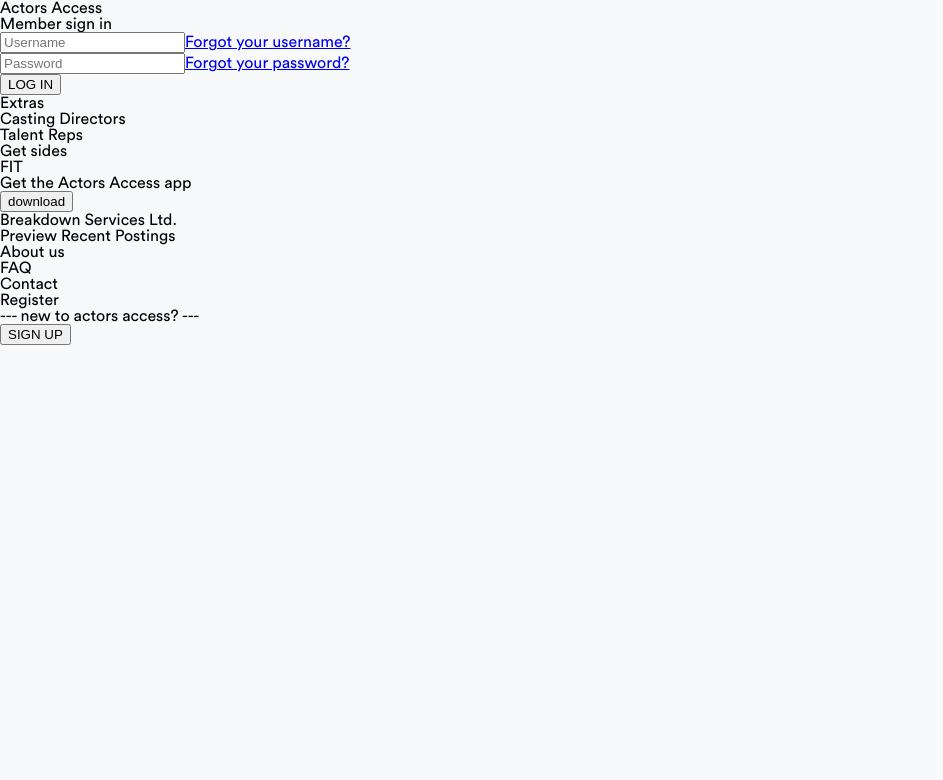
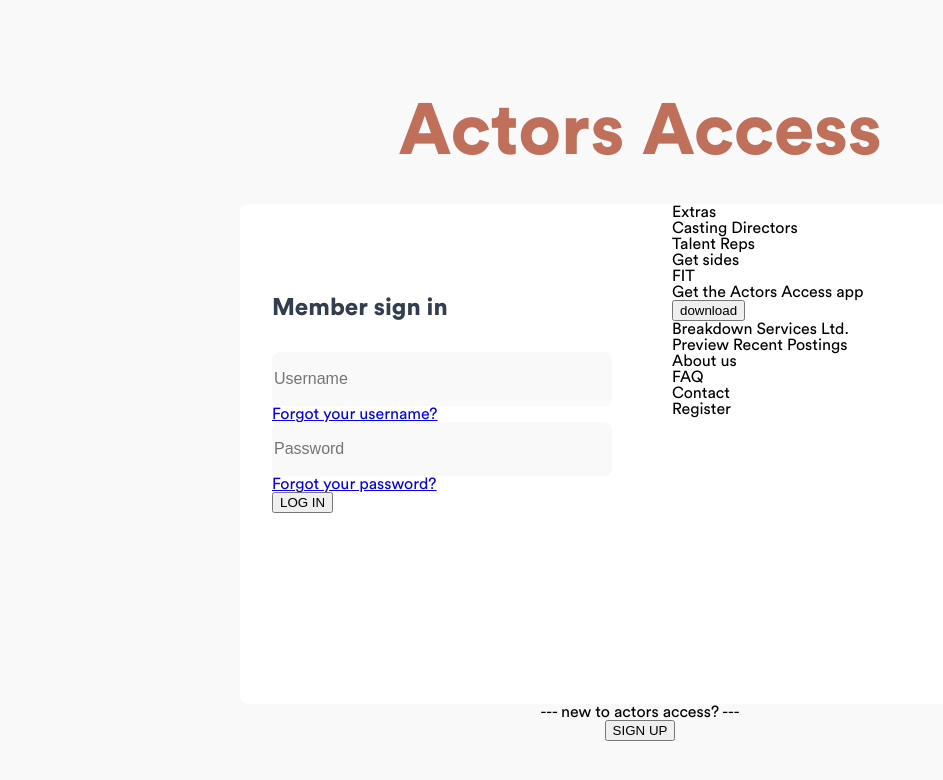
Before and after one commit to Zachcos/ActorsAccessRedesign, a Next.js app: page / in a window 1280 px wide. Shown: the top 780 px of the page, without its empty margins (0-943 px from the left). Built offline with nearby package versions, Linux system fonts and the light colour scheme.

Commit message:
Adjust color variables and add color prop to font function

```diff
--- a/pages/index.tsx
+++ b/pages/index.tsx
@@ -1,22 +1,68 @@
 import type { NextPage } from 'next';
+import { colors, font } from '../styles/variables';
+import styled from 'styled-components';
+
+const FullWrap = styled.div`
+  align-items: center;
+  display: flex;
+  flex-direction: column;
+  height: 100%;
+  padding-top: 96px;
+  width: 100%;
+`;
+
+const HeroText = styled.h1`
+  ${font(72, 900)};
+  color: ${colors.prim_5};
+  margin-bottom: 36px;
+`;
+
+const LoginCard = styled.div`
+  background-color: ${colors.white};
+  border-radius: 8px;
+  display: flex;
+  height: 500px;
+  width: 800px;
+`;
+
+const Login = styled.div`
+  padding-left: 32px;
+  width: 50%;
+  h2 {
+    ${font(24, 900, `${colors.neut_8}`)};
+    margin: 92px 0 32px 0;
+  }
+  .input {
+    display: flex;
+    flex-direction: column;
+    input {
+      ${font(16, 400)};
+      background: ${colors.neut_1};
+      border: none;
+      border-radius: 8px;
+      height: 52px;
+      width: 336px;
+    }
+  }
+`;
 
 const Home: NextPage = () => {
   return (
-    <div>
-      <h1>Actors Access</h1>
-      <div className='card'>
-        <div className='login'>
+    <FullWrap>
+      <HeroText>Actors Access</HeroText>
+      <LoginCard>
+        <Login>
           <h2>Member sign in</h2>
-          <div>
+          <div className='input input__user'>
             <input type='text' name='username' placeholder='Username' />
             <a href='#'>Forgot your username?</a>
           </div>
-          <div>
+          <div className='input input__pass'>
             <input type='password' name='password' placeholder='Password' />
             <a href='#'>Forgot your password?</a>
           </div>
           <button>LOG IN</button>
-        </div>
+        </Login>
         <div className='info'>
           <div className='top'>
             <div className='extras'>
@@ -50,11 +96,11 @@ const Home: NextPage = () => {
             </ul>
           </div>
         </div>
-      </div>
+      </LoginCard>
 
       <div className='divider'>--- new to actors access? ---</div>
       <button>SIGN UP</button>
-    </div>
+    </FullWrap>
   );
 };
 
--- a/styles/variables.ts
+++ b/styles/variables.ts
@@ -11,14 +11,15 @@ const colors = {
   prim_8: '#46190e',
   prim_9: '#37160a',
 
-  neut_1: '#f8f9fa',
+  white: '#ffffff',
+  neut_1: '#f9f9fa',
   neut_2: '#eff3f4',
   neut_3: '#dee6eb',
   neut_4: '#c8d4dd',
   neut_5: '#a4b1bd',
   neut_6: '#7b8290',
   neut_7: '#515a6b',
-  neut_8: '#343d4d',
+  neut_8: '#323D4E',
   neut_9: '#232933',
 
   succ_1: '#edfcf8',
@@ -52,10 +53,16 @@ const colors = {
   dang_9: '#3f1311',
 };
 
-const font = (size: number, weight: number, style?: string) => css`
+const font = (
+  size: number,
+  weight: number,
+  color?: string,
+  style?: string
+) => css`
+  color: ${color};
   font-size: ${size}px;
+  font-style: ${style};
   font-weight: ${weight};
-  font-style: ${style};
 `;
 
 export { colors, font };
```
